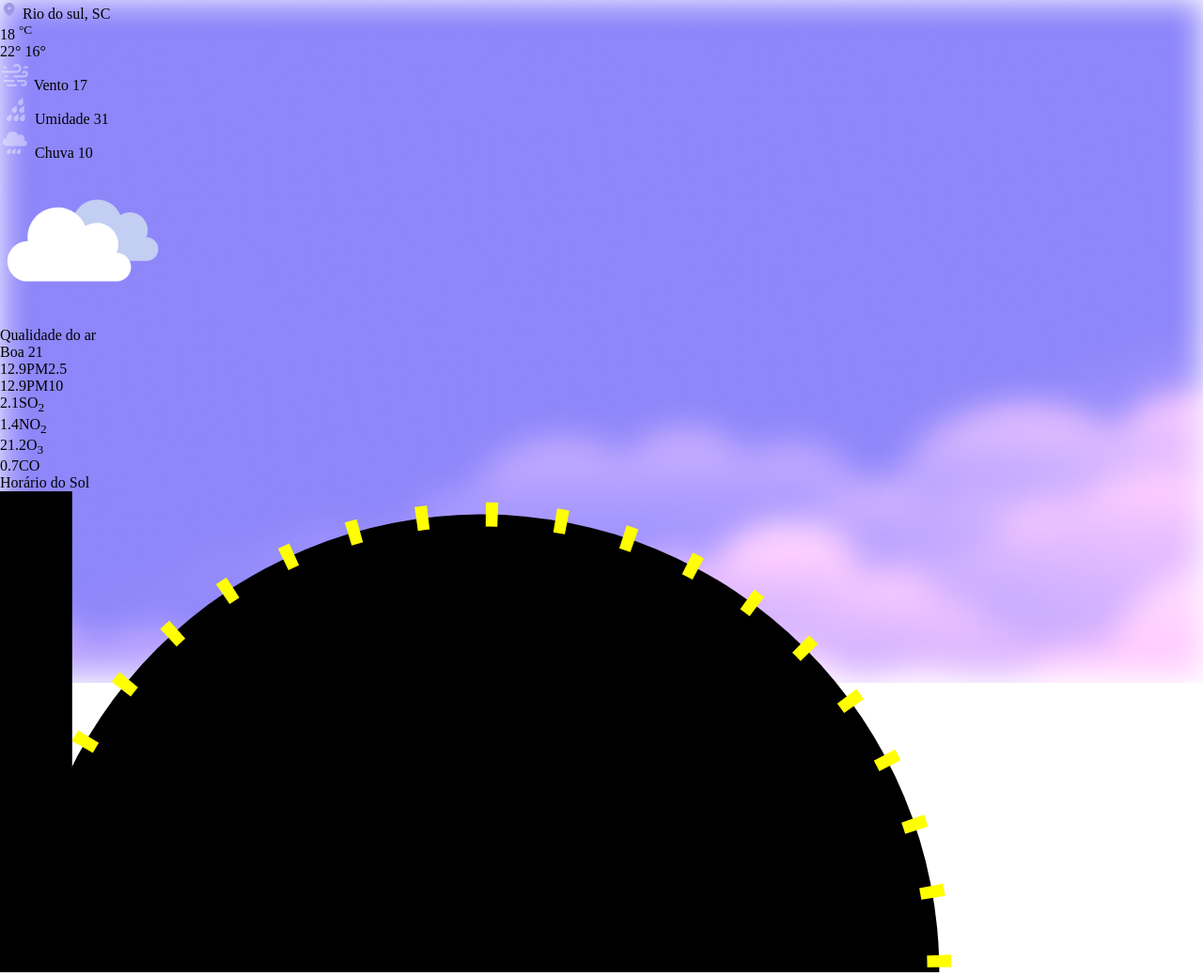
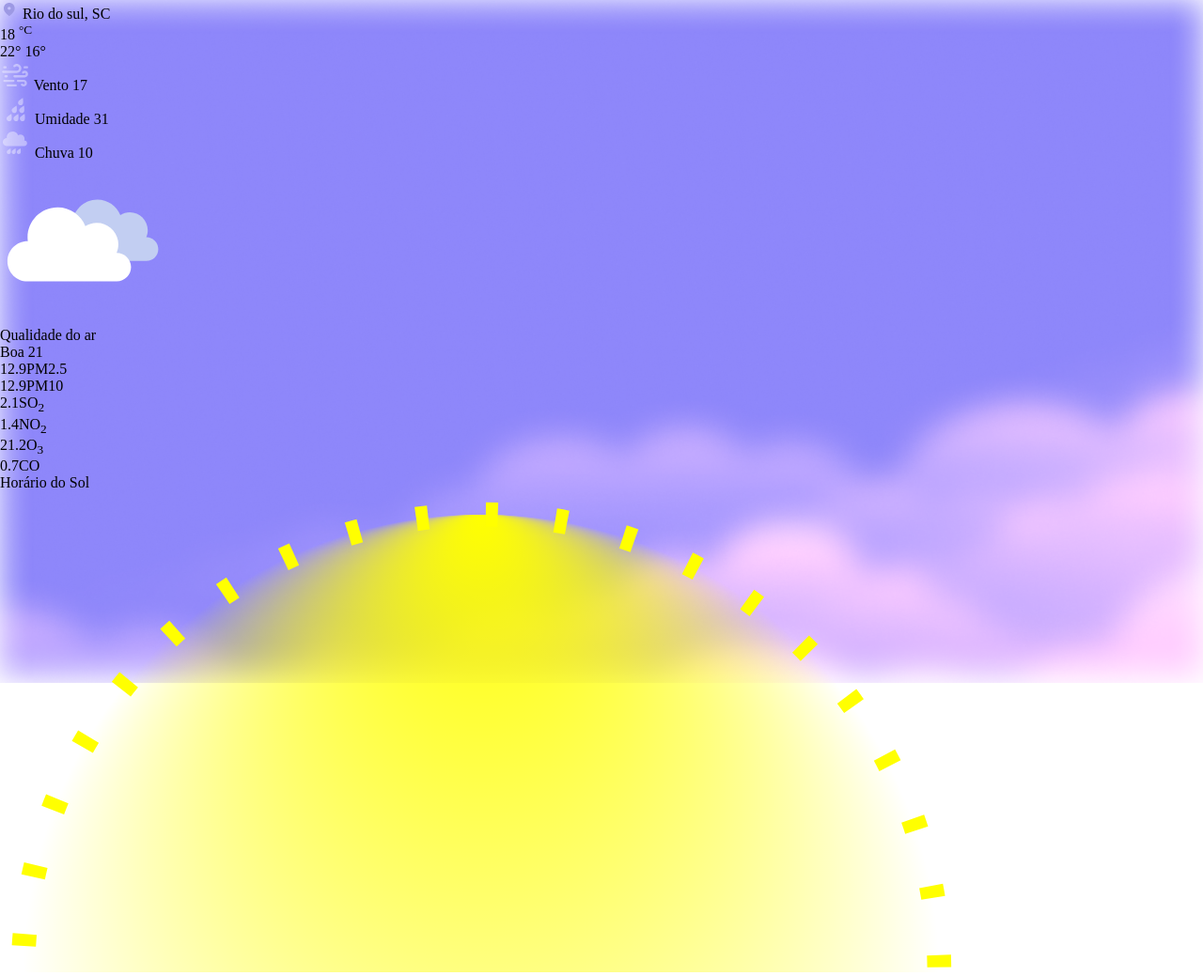
Before and after one commit to ElanDeyan/boraCodar, a plain HTML site: page clima-app/index.html in a window 1280 px wide. Shown: the whole page at 94% size. Drawn offline with Linux system fonts and the light colour scheme.

Commit message:
Upgrading the sun-time progress

```diff
--- a/clima-app/index.html
+++ b/clima-app/index.html
@@ -189,8 +189,13 @@
                     <div class="sun-time-progress">
                         <svg class="chart" viewBox="0 0 250 100">
                           <g>
-                            <circle cx="100" cy="100" r="50%"></circle>
-                            <polyline points="0,0 0,100 15,100 15,0"></polyline>
+                            <defs>
+                                <radialGradient id="light" cx="50%" cy="50%" r="50%" fx="50%" fy="0%">
+                                    <stop offset="0%" stop-color="yellow" stop-opacity="1" />
+                                    <stop offset="100%" stop-color="yellow" stop-opacity="0" />
+                                </radialGradient>
+                            </defs>
+                            <circle cx="100" cy="100" r="50%" fill="url(#light)"></circle>
                           </g>
                         </svg>
                     </div>
```
